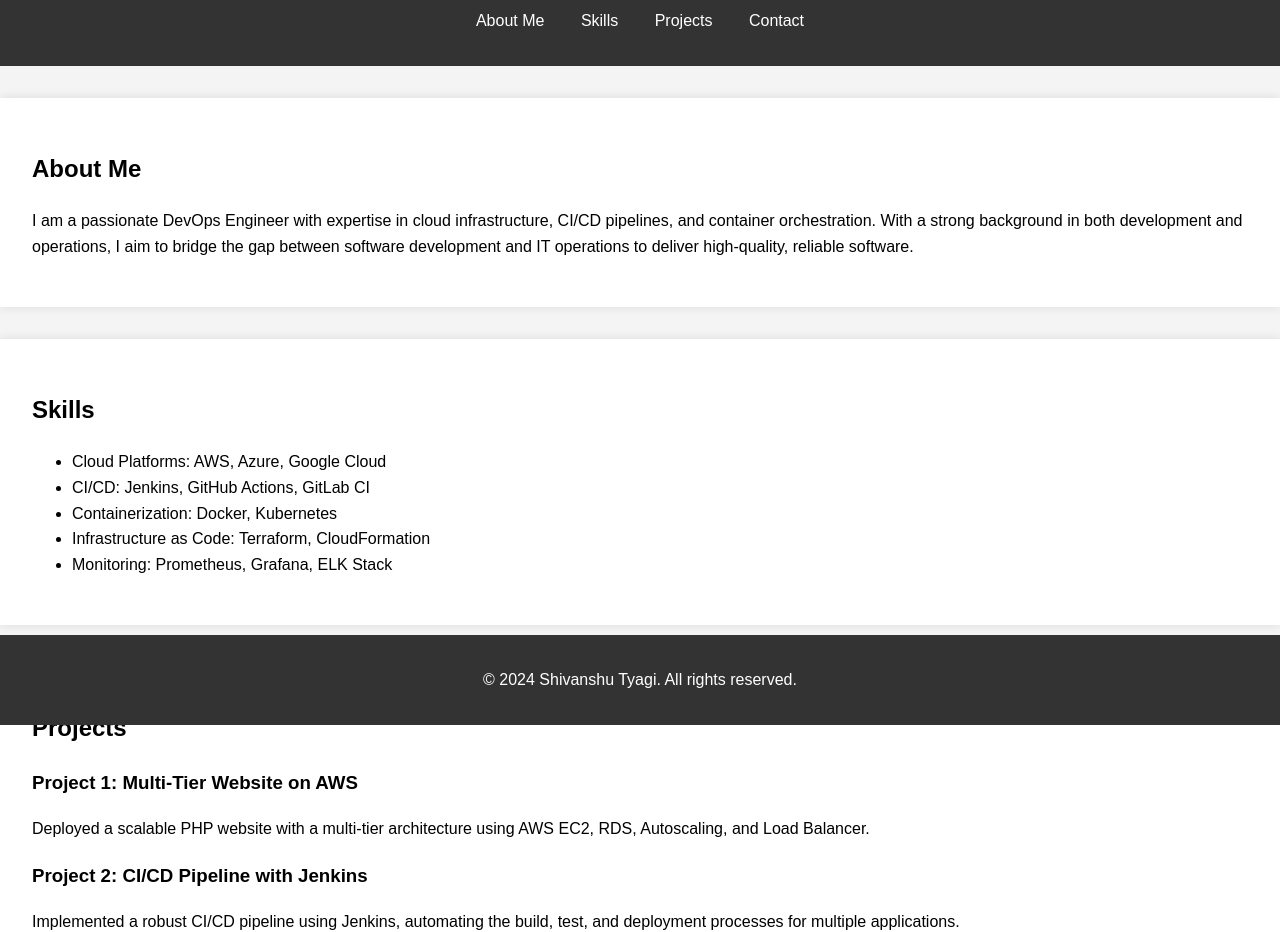
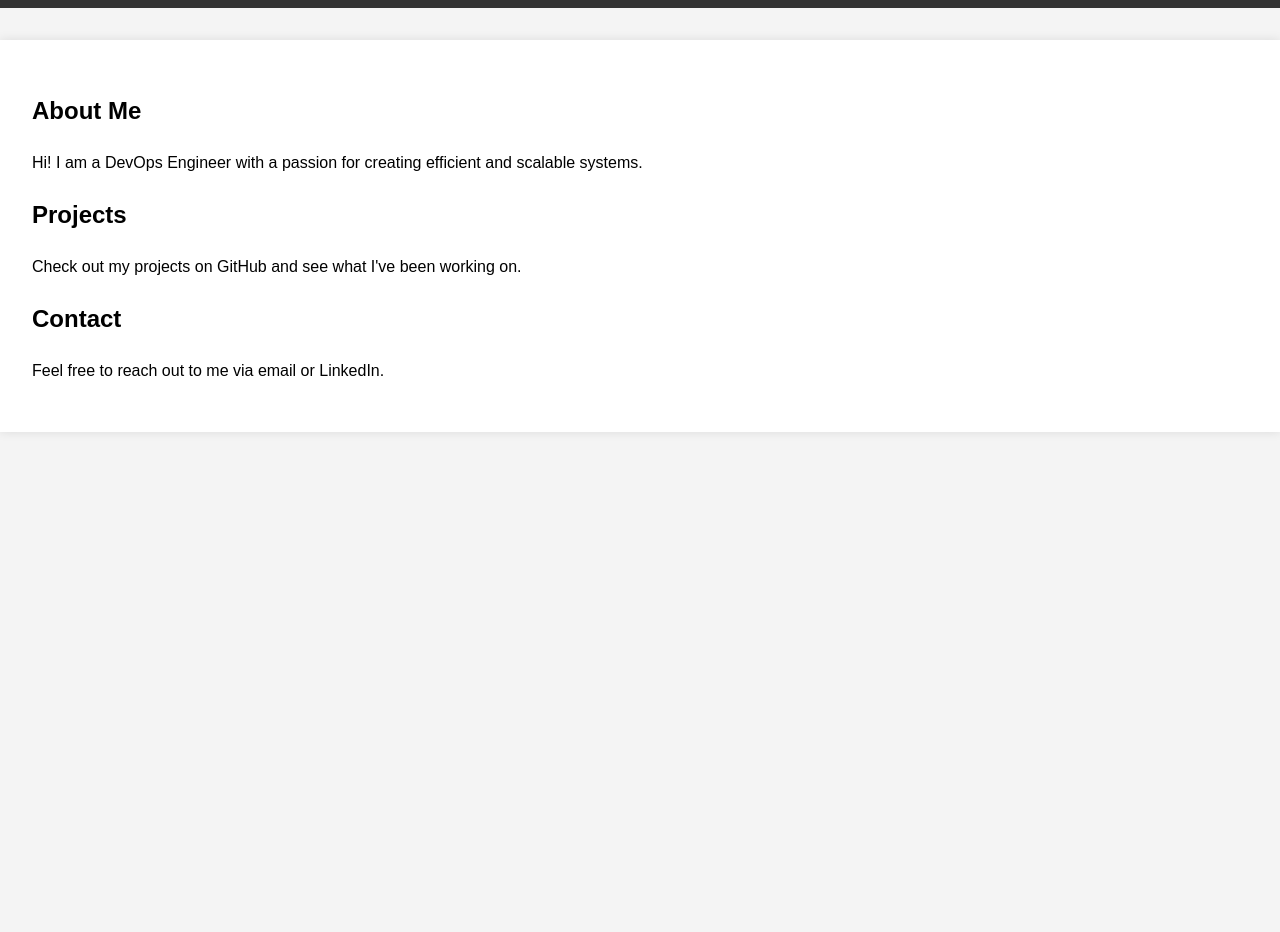
Before and after one commit to tshivanshu358/tshivanshu358.github.io, a plain HTML site: page index.html in a window 1280 px wide. Shown: the part 75-1007 px from the top of the page. After the commit the page ends 800 px from the top, so only its background shows below. Drawn offline with Linux system fonts and the light colour scheme; files that its build step writes are made by us from their sources.

Commit message:
Update index.html

```diff
--- a/index.html
+++ b/index.html
@@ -3,67 +3,45 @@
 <head>
     <meta charset="UTF-8">
     <meta name="viewport" content="width=device-width, initial-scale=1.0">
-    <title>DevOps Engineer Portfolio</title>
-    <link rel="stylesheet" href="css/styles.css">
+    <title>Portfolio</title>
+    <link rel="stylesheet" href="styles.css">
 </head>
 <body>
     <header>
-        <h1>Shivanshu Tyagi</h1>
-        <nav>
-            <ul>
-                <li><a href="#about">About Me</a></li>
-                <li><a href="#skills">Skills</a></li>
-                <li><a href="#projects">Projects</a></li>
-                <li><a href="#contact">Contact</a></li>
-            </ul>
-        </nav>
+        <h1>My Portfolio</h1>
     </header>
-
-    <section id="about">
-        <h2>About Me</h2>
-        <p>I am a passionate DevOps Engineer with expertise in cloud infrastructure, CI/CD pipelines, and container orchestration. With a strong background in both development and operations, I aim to bridge the gap between software development and IT operations to deliver high-quality, reliable software.</p>
-    </section>
-
-    <section id="skills">
-        <h2>Skills</h2>
-        <ul>
-            <li>Cloud Platforms: AWS, Azure, Google Cloud</li>
-            <li>CI/CD: Jenkins, GitHub Actions, GitLab CI</li>
-            <li>Containerization: Docker, Kubernetes</li>
-            <li>Infrastructure as Code: Terraform, CloudFormation</li>
-            <li>Monitoring: Prometheus, Grafana, ELK Stack</li>
-        </ul>
-    </section>
-
-    <section id="projects">
-        <h2>Projects</h2>
-        <div class="project">
-            <h3>Project 1: Multi-Tier Website on AWS</h3>
-            <p>Deployed a scalable PHP website with a multi-tier architecture using AWS EC2, RDS, Autoscaling, and Load Balancer.</p>
+    <section class="cards">
+        <div class="card">
+            <div class="card-inner">
+                <div class="card-front">
+                    <h2>About Me</h2>
+                </div>
+                <div class="card-back">
+                    <p>Hi! I am a DevOps Engineer with a passion for creating efficient and scalable systems.</p>
+                </div>
+            </div>
         </div>
-        <div class="project">
-            <h3>Project 2: CI/CD Pipeline with Jenkins</h3>
-            <p>Implemented a robust CI/CD pipeline using Jenkins, automating the build, test, and deployment processes for multiple applications.</p>
+        <div class="card">
+            <div class="card-inner">
+                <div class="card-front">
+                    <h2>Projects</h2>
+                </div>
+                <div class="card-back">
+                    <p>Check out my projects on GitHub and see what I've been working on.</p>
+                </div>
+            </div>
+        </div>
+        <div class="card">
+            <div class="card-inner">
+                <div class="card-front">
+                    <h2>Contact</h2>
+                </div>
+                <div class="card-back">
+                    <p>Feel free to reach out to me via email or LinkedIn.</p>
+                </div>
+            </div>
         </div>
     </section>
-
-    <section id="contact">
-        <h2>Contact</h2>
-        <form id="contact-form">
-            <label for="name">Name:</label>
-            <input type="text" id="name" name="name" required>
-            <label for="email">Email:</label>
-            <input type="email" id="email" name="email" required>
-            <label for="message">Message:</label>
-            <textarea id="message" name="message" required></textarea>
-            <button type="submit">Send</button>
-        </form>
-    </section>
-
-    <footer>
-        <p>&copy; 2024 Shivanshu Tyagi. All rights reserved.</p>
-    </footer>
-
-    <script src="js/scripts.js"></script>
+    <script src="scripts.js"></script>
 </body>
 </html>
```
